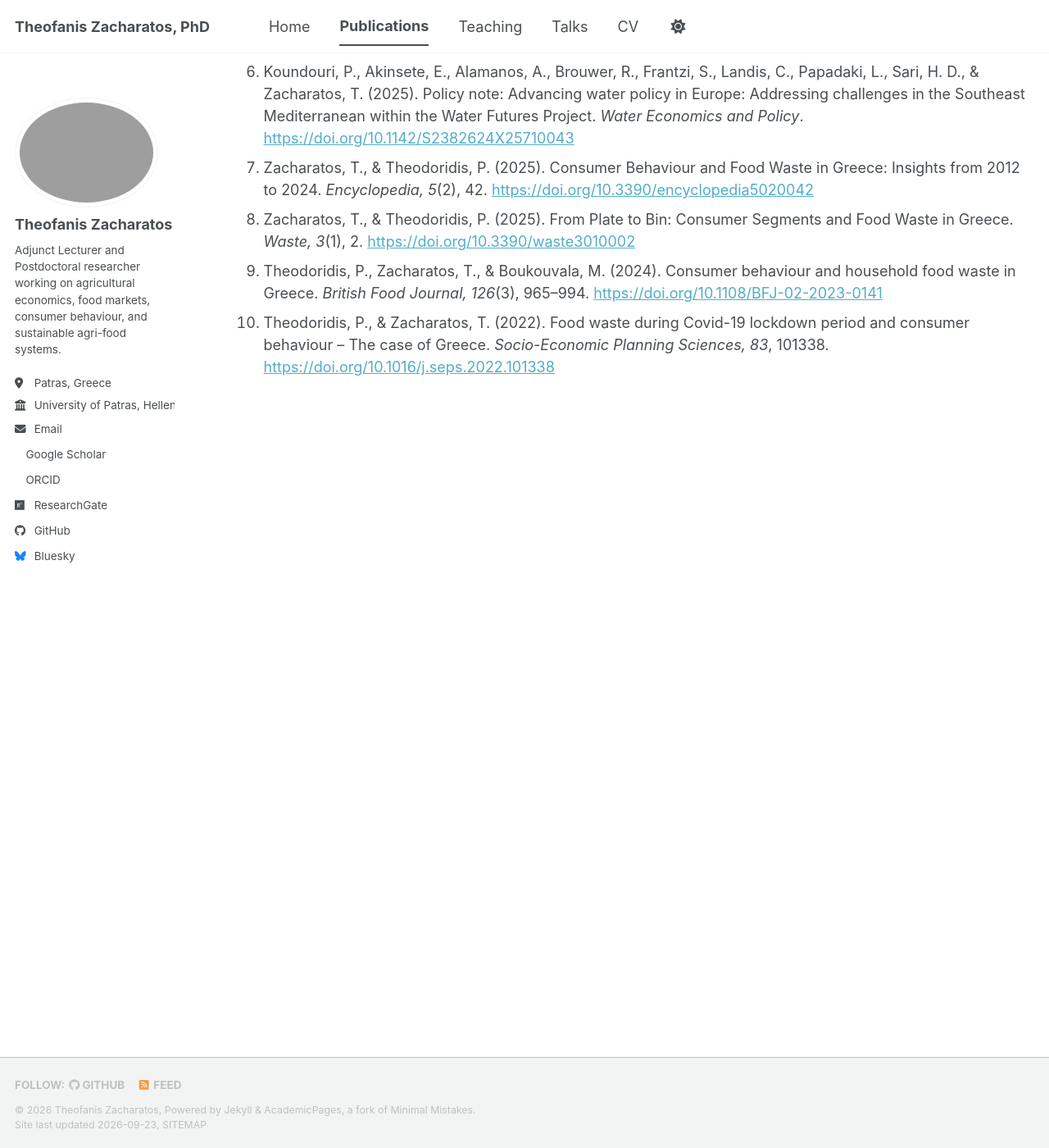
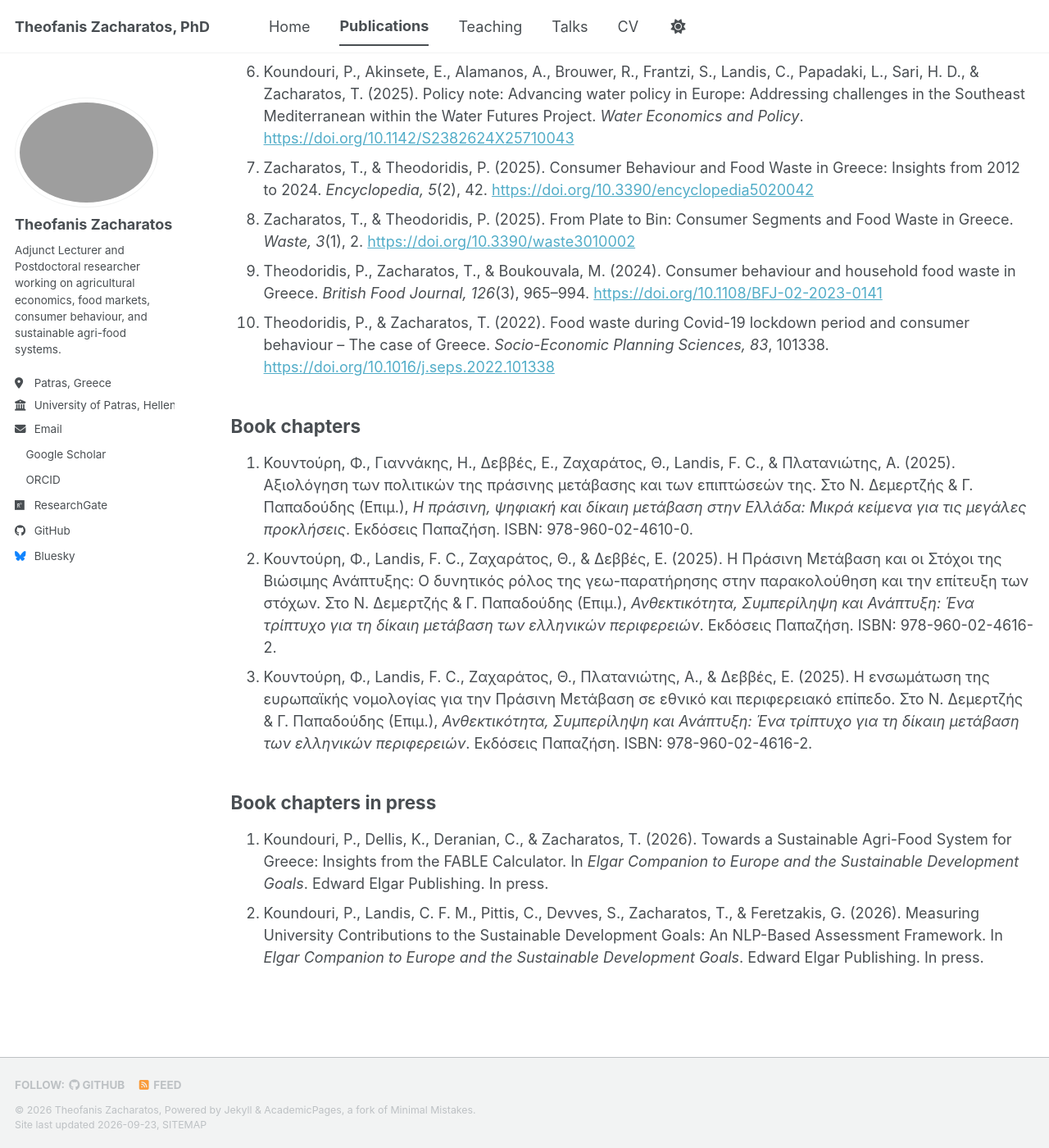
Before and after one commit to TheofanisZacharatos/theofaniszacharatos.github.io, a Jekyll site: the page built from _pages/publications.html, in a window 1280 px wide and 1400 px high, scrolled down 595 px. Shown: the whole window at 82% size. Built offline with Jekyll 4.4.1, drawn with Linux system fonts in a browser that asks for light colours; a style sheet for code colours, icons or effects is not loaded.

Commit message:
Update publications.html

```diff
--- a/_pages/publications.html
+++ b/_pages/publications.html
@@ -86,3 +86,60 @@ author_profile: true
     <a href="https://doi.org/10.1016/j.seps.2022.101338">https://doi.org/10.1016/j.seps.2022.101338</a>
   </li>
 </ol>
+
+<h2>Book chapters</h2>
+
+<ol>
+  <li>
+    Κουντούρη, Φ., Γιαννάκης, Η., Δεββές, Ε., Ζαχαράτος, Θ.,
+    Landis, F. C., &amp; Πλατανιώτης, Α. (2025).
+    Αξιολόγηση των πολιτικών της πράσινης μετάβασης και των επιπτώσεών της.
+    Στο Ν. Δεμερτζής &amp; Γ. Παπαδούδης (Επιμ.),
+    <em>Η πράσινη, ψηφιακή και δίκαιη μετάβαση στην Ελλάδα:
+    Μικρά κείμενα για τις μεγάλες προκλήσεις</em>.
+    Εκδόσεις Παπαζήση. ISBN: 978-960-02-4610-0.
+  </li>
+
+  <li>
+    Κουντούρη, Φ., Landis, F. C., Ζαχαράτος, Θ., &amp; Δεββές, Ε. (2025).
+    Η Πράσινη Μετάβαση και οι Στόχοι της Βιώσιμης Ανάπτυξης:
+    Ο δυνητικός ρόλος της γεω-παρατήρησης στην παρακολούθηση
+    και την επίτευξη των στόχων.
+    Στο Ν. Δεμερτζής &amp; Γ. Παπαδούδης (Επιμ.),
+    <em>Ανθεκτικότητα, Συμπερίληψη και Ανάπτυξη:
+    Ένα τρίπτυχο για τη δίκαιη μετάβαση των ελληνικών περιφερειών</em>.
+    Εκδόσεις Παπαζήση. ISBN: 978-960-02-4616-2.
+  </li>
+
+  <li>
+    Κουντούρη, Φ., Landis, F. C., Ζαχαράτος, Θ.,
+    Πλατανιώτης, Α., &amp; Δεββές, Ε. (2025).
+    Η ενσωμάτωση της ευρωπαϊκής νομολογίας για την Πράσινη Μετάβαση
+    σε εθνικό και περιφερειακό επίπεδο.
+    Στο Ν. Δεμερτζής &amp; Γ. Παπαδούδης (Επιμ.),
+    <em>Ανθεκτικότητα, Συμπερίληψη και Ανάπτυξη:
+    Ένα τρίπτυχο για τη δίκαιη μετάβαση των ελληνικών περιφερειών</em>.
+    Εκδόσεις Παπαζήση. ISBN: 978-960-02-4616-2.
+  </li>
+</ol>
+
+<h2>Book chapters in press</h2>
+
+<ol>
+  <li>
+    Koundouri, P., Dellis, K., Deranian, C., &amp; Zacharatos, T. (2026).
+    Towards a Sustainable Agri-Food System for Greece:
+    Insights from the FABLE Calculator.
+    In <em>Elgar Companion to Europe and the Sustainable Development Goals</em>.
+    Edward Elgar Publishing. In press.
+  </li>
+
+  <li>
+    Koundouri, P., Landis, C. F. M., Pittis, C., Devves, S.,
+    Zacharatos, T., &amp; Feretzakis, G. (2026).
+    Measuring University Contributions to the Sustainable Development Goals:
+    An NLP-Based Assessment Framework.
+    In <em>Elgar Companion to Europe and the Sustainable Development Goals</em>.
+    Edward Elgar Publishing. In press.
+  </li>
+</ol>
```
